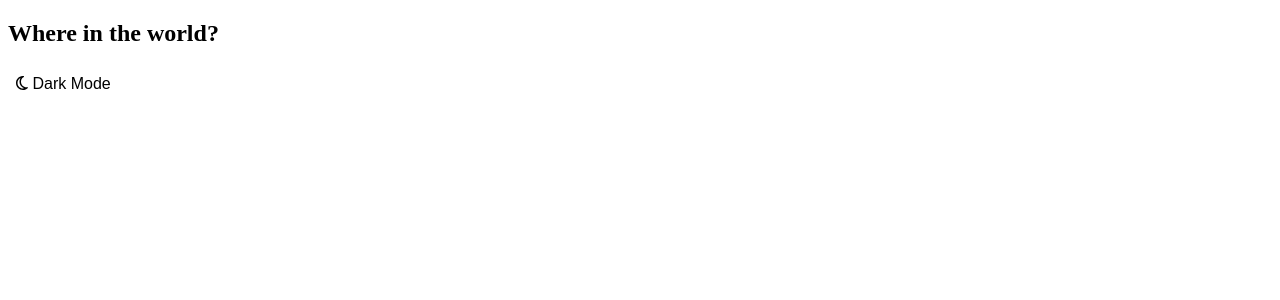
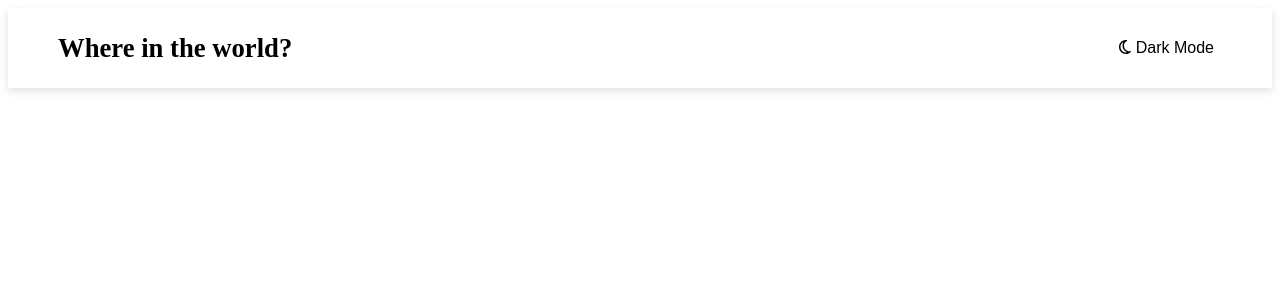
Before and after one commit to ME0WGE/react-countries-api, a React (Vite) app: page /country/1 in a window 1280 px wide. Shown: the top 300 px of the page. Built offline with nearby package versions, Linux system fonts and the light colour scheme; no server answers; the HTML template or start-up script is replaced by a standard one.

Commit message:
dark modeCss

```diff
--- a/src/components/Navbar/Navbar.css
+++ b/src/components/Navbar/Navbar.css
@@ -1,4 +1,4 @@
-/* .divNavGlo{
+.divNavGlo{
     background-color: white;
     box-shadow: rgba(99, 99, 99, 0.2) 0px 3px 8px 0px;
     width: 100%;
@@ -19,7 +19,7 @@
 }
 .divNavGlo > h2{
     font-size:  20pt;
-} */
+}
 
 
 body.dark {
@@ -31,7 +31,7 @@ body.dark {
 body {
   background-color: var(--background-color);
   color: var(--text-color);
-  transition: all 0.3s ease;
+  transition: all 0.3s ease-in-out;
 }
 
 .divNavGlo {
```
